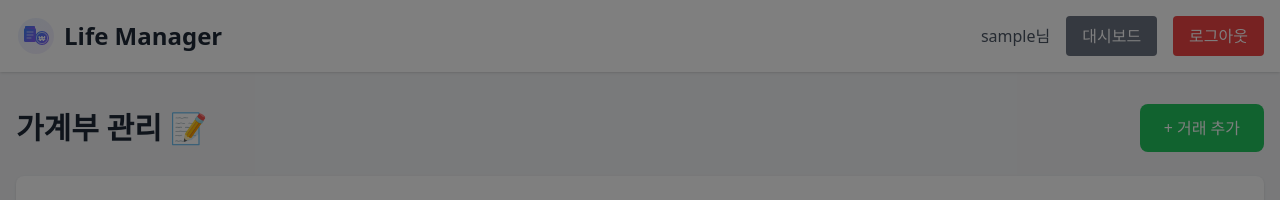
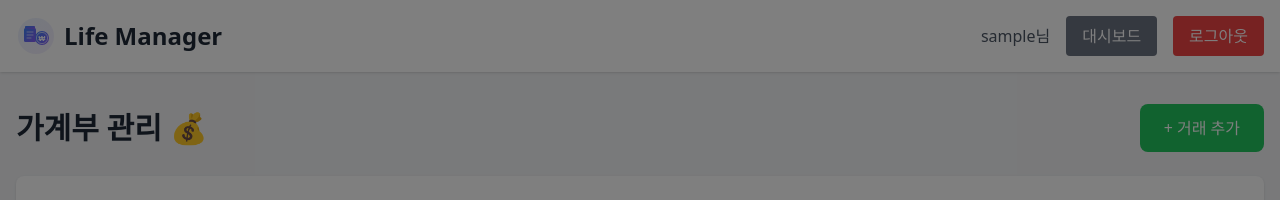
Before and after one commit to panda981018/life-manager-frontend, a React (Create React App) app: page /transactions in a window 1280 px wide. Shown: the top 200 px of the page. Built offline with nearby package versions, Linux system fonts and the light colour scheme; no server answers; sample sign-in values are in the browser's storage.

Commit message:
Update emoji in SchedulesPage, TransactionsPage

```diff
--- a/src/pages/SchedulesPage.js
+++ b/src/pages/SchedulesPage.js
@@ -263,7 +263,7 @@ function SchedulesPage() {
 
       <main className="max-w-7xl mx-auto px-4 py-8">
         <div className="flex justify-between items-center mb-6">
-          <h2 className="text-3xl font-bold text-gray-800">일정 관리 🗓️</h2>
+          <h2 className="text-3xl font-bold text-gray-800">일정 관리 📅</h2>
           <button
             onClick={openNewScheduleModal}
             className="bg-blue-500 text-white px-6 py-3 rounded-lg hover:bg-blue-600 transition text-base font-medium"
--- a/src/pages/TransactionsPage.js
+++ b/src/pages/TransactionsPage.js
@@ -269,7 +269,7 @@ function TransactionsPage() {
 
       <main className="max-w-7xl mx-auto px-4 py-8">
         <div className="flex justify-between items-center mb-6">
-          <h2 className="text-3xl font-bold text-gray-800">가계부 관리 📝</h2>
+          <h2 className="text-3xl font-bold text-gray-800">가계부 관리 💰</h2>
           <button
             onClick={openNewTransactionModal}
             className="bg-green-500 text-white px-6 py-3 rounded-lg hover:bg-green-600 transition text-base font-medium"
```
